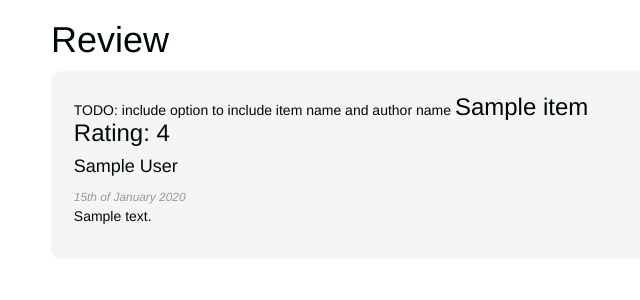
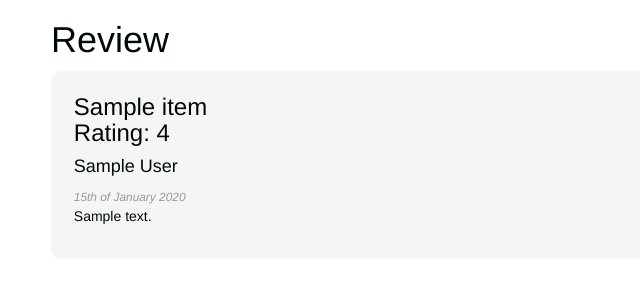
Before and after one commit to ronrest/reviews_app, a Django app: template templates/reviews/review.html in a window 1280 px wide. Shown: the part 52-352 px from the top of the page, without its empty margins (19-659 px from the left). Run offline with Django 3.2, Linux system fonts and the light colour scheme; the template is opened without the code that fills it: most values are stand-ins (such as "Sample title", 1, 10 or a date in 2020); some libraries are stand-ins or nearby versions.

Commit message:
TEMPLATES - Modified reviews_snippet so that it now only shows title and author if it is asked to display them

```diff
--- a/templates/reviews/item.html
+++ b/templates/reviews/item.html
@@ -32,7 +32,7 @@
 -->
 {% if form == "done" %}
     <h2>Your Review of this item</h2>
-    {% with review=user_review %}
+    {% with review=user_review show_title=False show_user=False %}
         {% include "reviews/review_snippet.html" %}
     {% endwith %}
 {% else %}
--- a/templates/reviews/review.html
+++ b/templates/reviews/review.html
@@ -3,5 +3,7 @@
 {% block title %}Review{% endblock %}
 
 {% block content %}
-{% include "reviews/review_snippet.html" %}
+{% with show_title=True show_user=True%}
+        {% include "reviews/review_snippet.html" %}
+    {% endwith %}
 {% endblock %}
--- a/templates/reviews/review_snippet.html
+++ b/templates/reviews/review_snippet.html
@@ -1,12 +1,9 @@
 {% block content %}
 <article class="item_content">
     <header class="item_header">
-        TODO: include option to include item name and author name
-        <!-- if include_item_title -->
-        <h3>{{review.item.name}}</h3>
-        <!--endif-->
-        <br><h3>Rating: {{review.rating}}</h3>
-        <br><h4>{{review.author.full_name}}</h4>
+        {% if show_title %}<h3>{{review.item.name}}</h3><br>{% endif %}
+        <h3>Rating: {{review.rating}}</h3>
+        {% if show_user %}<br><h4>{{review.author.full_name}}</h4>{% endif %}
     </header>
     <footer class="content_footer">
         <time pubdate="pubdate">{{review.pub_date|date:"jS \o\f F Y"}}</time>
```
